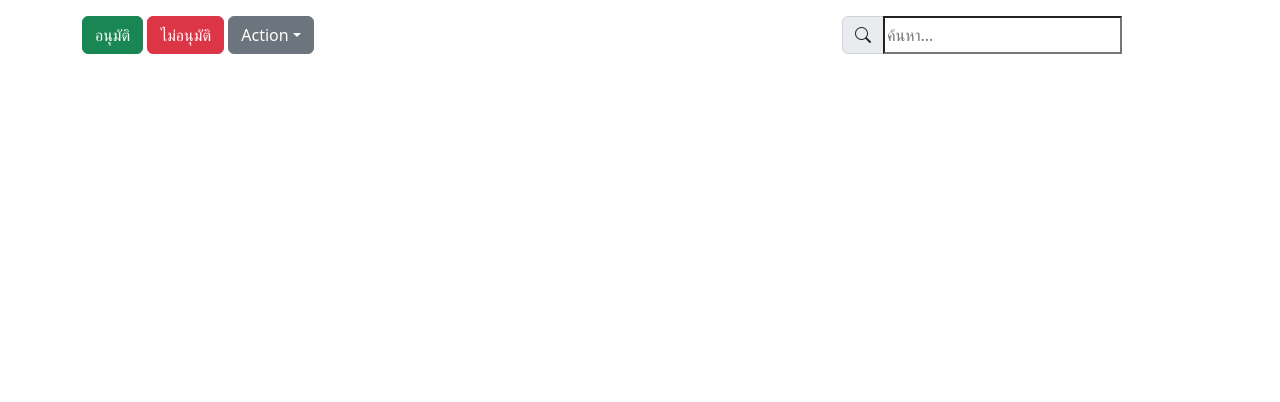
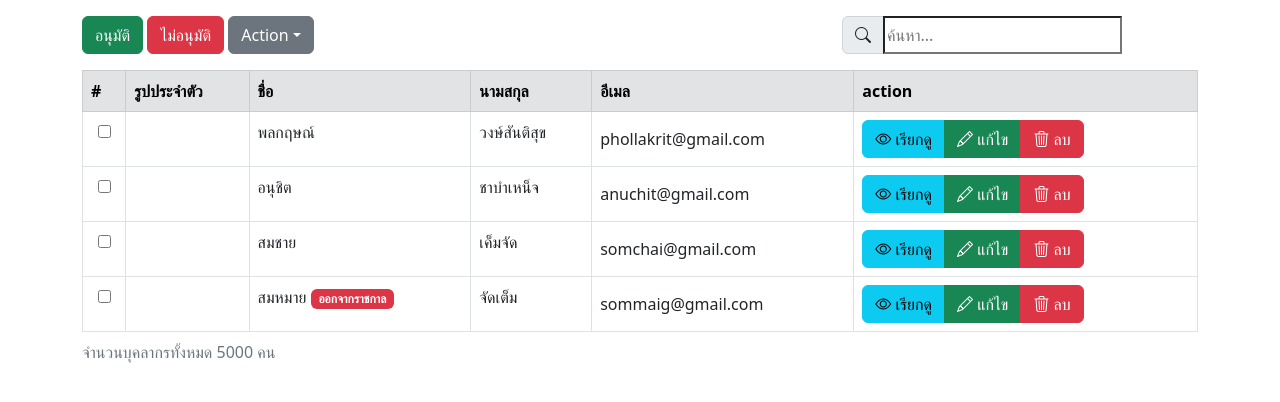
Before and after one commit to attcrown/Hw8-bootstack2, a plain HTML site: page index.html in a window 1280 px wide. Shown: the part 280-682 px from the top of the page. Drawn offline with nearby package versions, Linux system fonts and the light colour scheme.

Commit message:
edit Hw8

```diff
--- a/index.html
+++ b/index.html
@@ -56,9 +56,9 @@
                     <button type="button" class="btn btn-secondary dropdown-toggle"
                     data-bs-toggle="dropdown" aria-expanded="false">Action</button>
                     <ul class="dropdown-menu">
-                        <li class="dropdown-item"><a href="#">เรียกดู</a></li>
-                        <li class="dropdown-item"><a href="#">แก้ไข</a></li>
-                        <li class="dropdown-item"><a href="#">ลบ</a></li>
+                        <li><a href="#" class="dropdown-item">เรียกดู</a></li>
+                        <li><a href="#" class="dropdown-item">แก้ไข</a></li>
+                        <li><a href="#" class="dropdown-item">ลบ</a></li>
                     </ul>
                 </div>
             </div>
@@ -69,6 +69,111 @@
                 </div>
             </div>
         </div>
+        <div class="row">
+          <div class="col-md-12">
+            <!-- Table12 colum -->
+            <div class="table-responsive">
+              <table class="table table-bordered">
+                <caption>จำนวนบุคลากรทั้งหมด 5000 คน</caption>
+                <thead class="table-secondary">
+                  <tr class="acitve">
+                    <th>#</th>
+                    <th>รูปประจำตัว</th>
+                    <th>ชื่อ</th>
+                    <th>นามสกุล</th>
+                    <th>อีเมล</th>
+                    <th>action</th>
+                  </tr>
+                </thead>
+                <tbody>
+                  <tr>
+                    <th class="text-center" scope="row"><input type="checkbox"></th>
+                    <td class="text-center"><img src="" alt=""></td>
+                    <td>พลกฤษณ์</td>
+                    <td>วงษ์สันติสุข</td>
+                    <td class="align-middle">phollakrit@gmail.com</td>
+                    <td>
+                      <div class="btn-group">
+                        <button class="btn btn-info"><i class="bi bi-eye"></i> เรียกดู</button>
+                        <button class="btn btn-success"><i class="bi bi-pencil"></i> แก้ไข</button>
+                        <button class="btn btn-danger"><i class="bi bi-trash3"></i> ลบ</button>
+                      </div>
+                    </td>
+                  </tr>
+                  <tr>
+                    <th class="text-center" scope="row"><input type="checkbox"></th>
+                    <td class="text-center"><img src="" alt=""></td>
+                    <td>อนุชิต</td>
+                    <td>ชาบำเหน็จ</td>
+                    <td class="align-middle">anuchit@gmail.com</td>
+                    <td>
+                      <div class="btn-group">
+                        <button class="btn btn-info"><i class="bi bi-eye"></i> เรียกดู</button>
+                        <button class="btn btn-success"><i class="bi bi-pencil"></i> แก้ไข</button>
+                        <button class="btn btn-danger"><i class="bi bi-trash3"></i> ลบ</button>
+                      </div>
+                    </td>
+                  </tr>
+                  <tr>
+                    <th class="text-center" scope="row"><input type="checkbox"></th>
+                    <td class="text-center"><img src="" alt=""></td>
+                    <td>สมชาย</td>
+                    <td>เค็มจัด</td>
+                    <td class="align-middle">somchai@gmail.com</td>
+                    <td>
+                      <div class="btn-group">
+                        <button class="btn btn-info" data-bs-toggle="modal" data-bs-target="#view-modle"><i class="bi bi-eye"></i> เรียกดู</button>
+                        <button class="btn btn-success"><i class="bi bi-pencil"></i> แก้ไข</button>
+                        <button class="btn btn-danger"><i class="bi bi-trash3"></i> ลบ</button>
+                      </div>
+                    </td>
+                  </tr>
+                  <tr>
+                    <th class="text-center" scope="row"><input type="checkbox"></th>
+                    <td class="text-center"><img src="" alt=""></td>
+                    <td>สมหมาย <span class="badge bg-danger">ออกจากราชกาล</span></td>
+                    <td>จัดเต็ม</td>
+                    <td class="align-middle">sommaig@gmail.com</td>
+                    <td>
+                      <div class="btn-group">
+                        <button class="btn btn-info"><i class="bi bi-eye"></i> เรียกดู</button>
+                        <button class="btn btn-success"><i class="bi bi-pencil"></i> แก้ไข</button>
+                        <button class="btn btn-danger"><i class="bi bi-trash3"></i> ลบ</button>
+                      </div>
+                    </td>
+                  </tr>
+                </tbody>
+
+              </table>
+            </div>
+
+          </div>
+        </div>
+
+        <!-- Modal -->
+        <div class="modal fade" id="view-modle" tabindex="-1" aria-labelledby="exampleModalLabel" aria-hidden="true">
+          <div class="modal-dialog">
+            <div class="modal-content">
+              <div class="modal-header">
+                <h1 class="modal-title fs-5" id="exampleModalLabel">ประวัติ</h1>
+                <button type="button" class="btn-close" data-bs-dismiss="modal" aria-label="Close"></button>
+              </div>
+              <div class="modal-body">
+                <div class="card">
+                  <div class="card-body">
+                    <img src="" alt="">
+                    <h5 class="card-title pt-3">สมชาย เค็มจัด</h5>
+                    <p class="card-text">อาชีพนักฟุตบอลของสโมสรลิเวอร์พูล ปัจจุบันอายุ 38 ปี</p>
+                  </div>
+                </div>
+              </div>
+              <div class="modal-footer">
+                <button type="button" class="btn btn-secondary" data-bs-dismiss="modal">Close</button>
+                <button type="button" class="btn btn-primary">Save changes</button>
+              </div>
+            </div>
+          </div>
+        </div>
       </section>
     <script src="https://cdn.jsdelivr.net/npm/bootstrap@5.2.2/dist/js/bootstrap.bundle.min.js" integrity="sha384-OERcA2EqjJCMA+/3y+gxIOqMEjwtxJY7qPCqsdltbNJuaOe923+mo//f6V8Qbsw3" crossorigin="anonymous"></script>
 </body>
```
